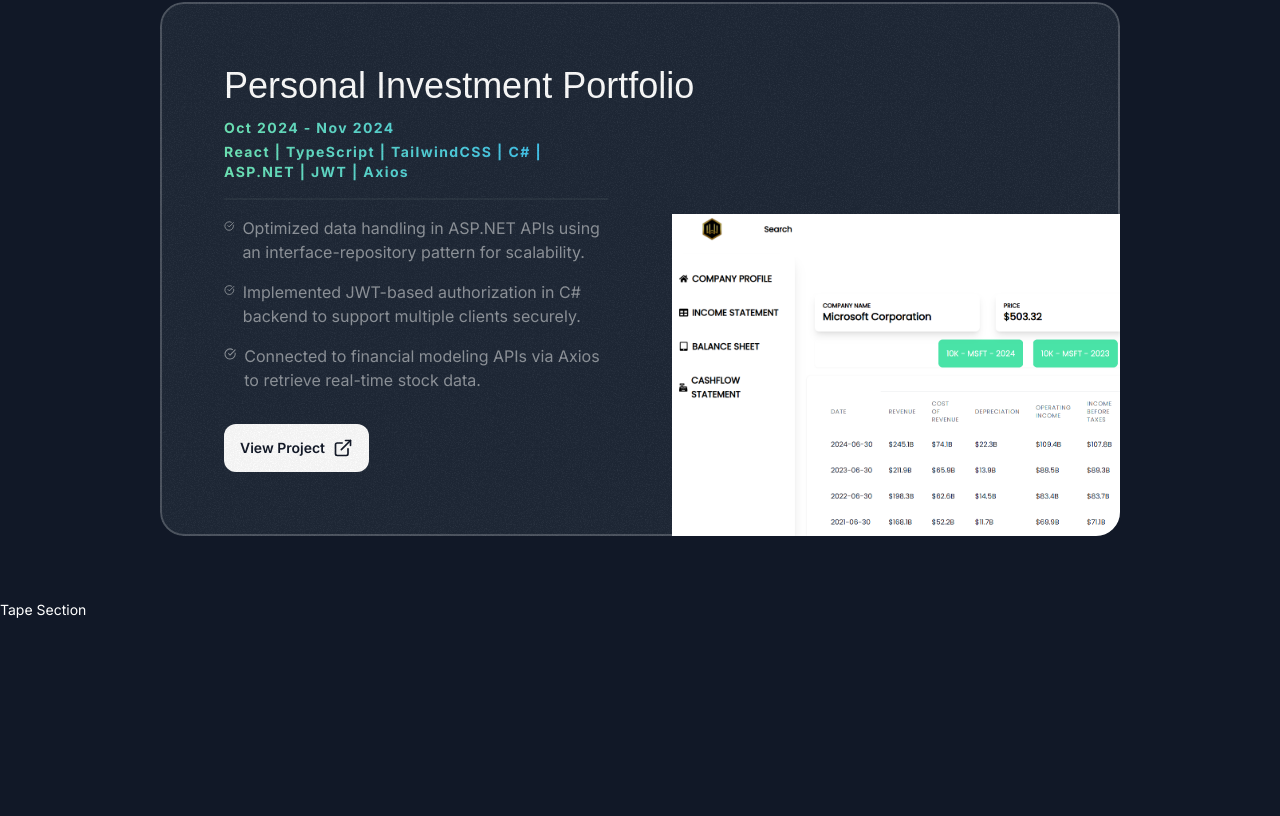
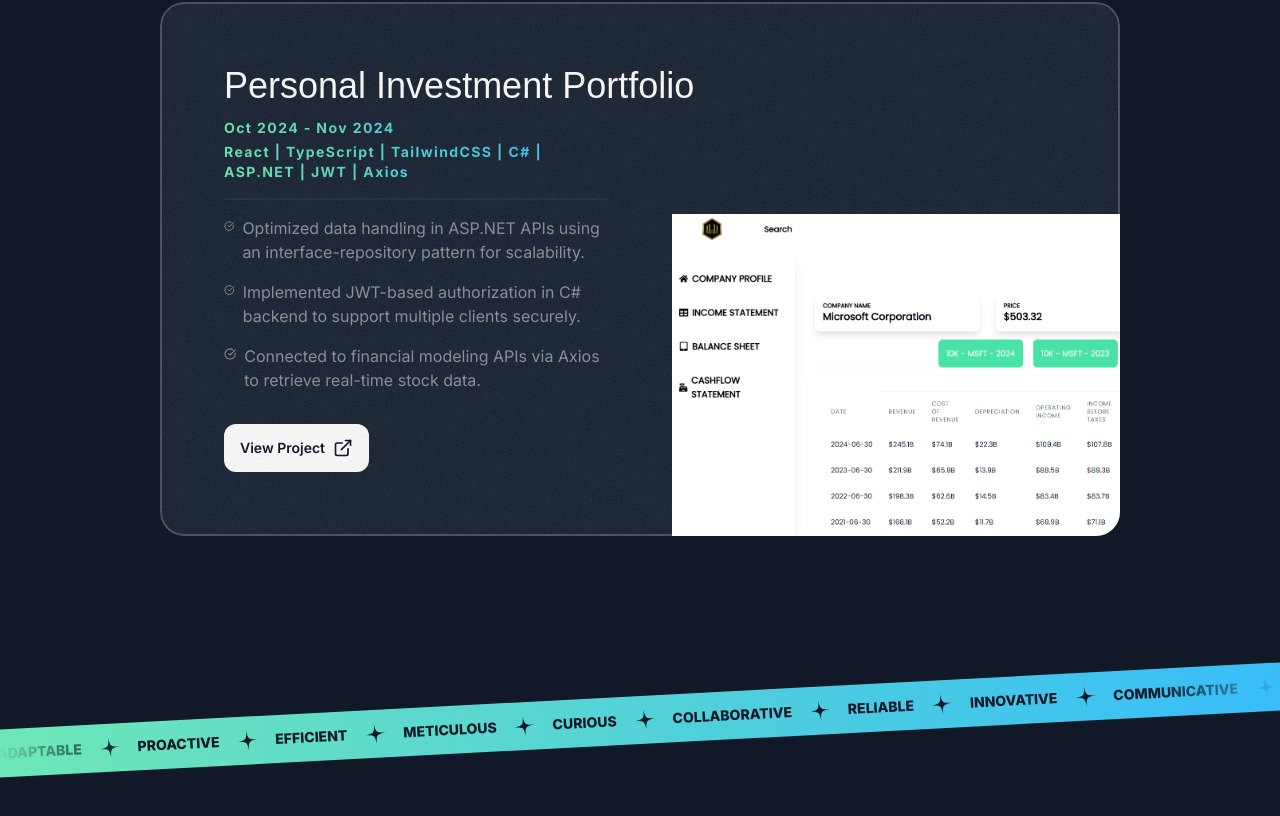
Before and after one commit to IvanKorne/personal-website, a Next.js app: page / in a window 1280 px wide. Shown: the part 3006-3822 px from the top of the page. Before the commit the page ends 3626 px from the top, so only its background shows below. Built offline with nearby package versions, Linux system fonts and the light colour scheme; a web font is replaced by a local one.

Commit message:
add tape section

```diff
--- a/src/lib/consts.ts
+++ b/src/lib/consts.ts
@@ -119,3 +119,22 @@
     ],
   },
 ];
+
+export const TAPE_WORDS = [
+  "Adaptable",
+  "Proactive",
+  "Efficient",
+  "Meticulous",
+  "Curious",
+  "Collaborative",
+  "Reliable",
+  "Innovative",
+  "Communicative",
+  "Driven",
+  "Robust Architecture",
+  "Well-Tested Features",
+  "User-Centered Design",
+  "Performance Optimized",
+  "Security Focused",
+  "Maintainable Solutions",
+];
--- a/src/sections/Tape.tsx
+++ b/src/sections/Tape.tsx
@@ -1,5 +1,25 @@
+import { TAPE_WORDS } from "@/lib/consts";
+import StarIcon from "@/assets/icons/star.svg";
 import React from "react";
+import { Row } from "@/components/layout/Row";
 
 export const Tape = () => {
-  return <div>Tape Section</div>;
+  return (
+    <div className="py-16 lg:py-24 overflow-x-clip">
+      <div className="bg-gradient-to-r from-emerald-300 to-sky-400  -rotate-3 -mx-1">
+        <Row className="[mask-image:linear-gradient(to_right,transparent,black_10%,black_90%,transparent)]">
+          <Row className="gap-4 flex-none py-3">
+            {TAPE_WORDS.map((word) => (
+              <div key={word} className="inline-flex gap-4 items-center">
+                <span className="text-gray-900 uppercase font-extrabold text-sm">
+                  {word}
+                </span>
+                <StarIcon className="size-6 text-gray-900 -rotate-6" />
+              </div>
+            ))}
+          </Row>
+        </Row>
+      </div>
+    </div>
+  );
 };
```
